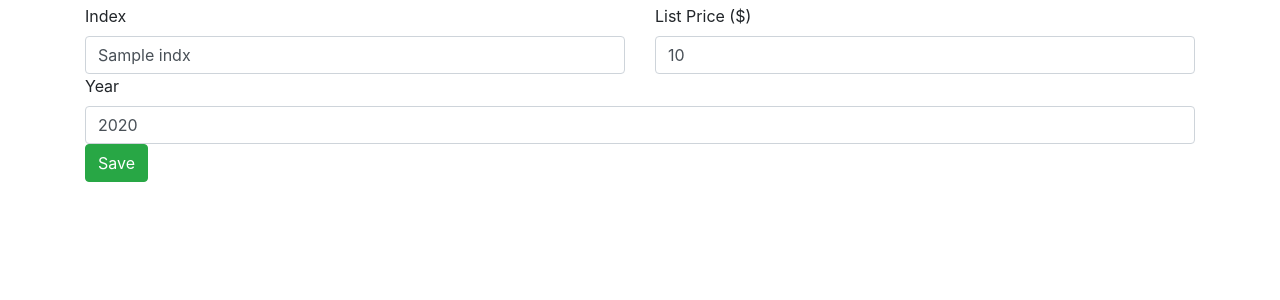
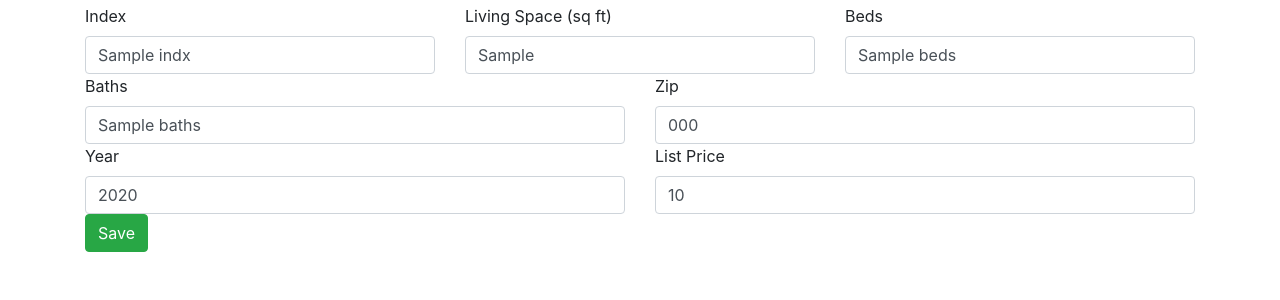
Before and after one commit to 31373773/Final-Project, a Flask app: template app/templates/edit.html in a window 1280 px wide. Shown: the part 56-356 px from the top of the page. Run offline with Flask 2, Linux system fonts and the light colour scheme; the template is opened without the code that fills it: most values are stand-ins (such as "Sample title", 1, 10 or a date in 2020); some libraries are stand-ins or nearby versions.

Commit message:
Task: Updates

```diff
--- a/app/templates/edit.html
+++ b/app/templates/edit.html
@@ -3,21 +3,40 @@
 <form action="/edit/{{house.id}}" method="post">
     <div class="row">
         <div class="col">
-            <label for="Indx">Index</label>
-            <input id="Indx" type="text" class="form-control" placeholder="Indx" name="Indx" value="{{house.Indx}}">
+            <label for="Indx">Index </label>
+            <input id="Indx" type="text" class="form-control" placeholder="Index " name="Indx" value="{{house.Indx}}">
         </div>
         <div class="col">
-            <label for="List_Price">List Price ($)</label>
-            <input id="List_Price" type="text" class="form-control" placeholder="List Price"
-                   name="List_Price" value="{{house.List_Price}}">
+            <label for="Living_Space_sq_ft">Living Space (sq ft) </label>
+            <input id="Living_Space_sq_ft" type="text" class="form-control" placeholder="Living Space sq ft"
+                   name="Living_Space_sq_ft" value="{{house.Living_Space_sq_ft}}">
         </div>
-
+        <div class="col">
+            <label for="Beds">Beds </label>
+            <input id="Beds" type="text" class="form-control" placeholder="Beds" name="Beds" value="{{house.Beds}}">
+        </div>
     </div>
 
     <div class="row">
         <div class="col">
-            <label for="Year">Year</label>
-            <input id="Year" type="text" class="form-control" placeholder="Year" name="Year" value="{{house.Year}}">
+            <label for="Baths">Baths </label>
+            <input id="Baths" type="text" class="form-control" placeholder="City Latitude" name="Baths" value="{{house.Baths}}">
+        </div>
+        <div class="col">
+            <label for="Zip">Zip </label>
+            <input id="Zip" type="text" class="form-control" placeholder="Zip" name="Zip" value="{{house.Zip}}">
+        </div>
+    </div>
+    <div class="row">
+        <div class="col">
+            <label for="Year">Year </label>
+
+            <input id="Year" type="text" class="form-control" placeholder="Year"
+                   name="Year" value="{{house.Year}}">
+        </div>
+        <div class="col">
+            <label for="List_Price">List Price</label>
+            <input id="List_Price" type="text" class="form-control" placeholder="List Price" name="List_Price" value="{{house.List_Price}}">
         </div>
     </div>
     <button type="submit" class="btn btn-success">Save</button>
```
